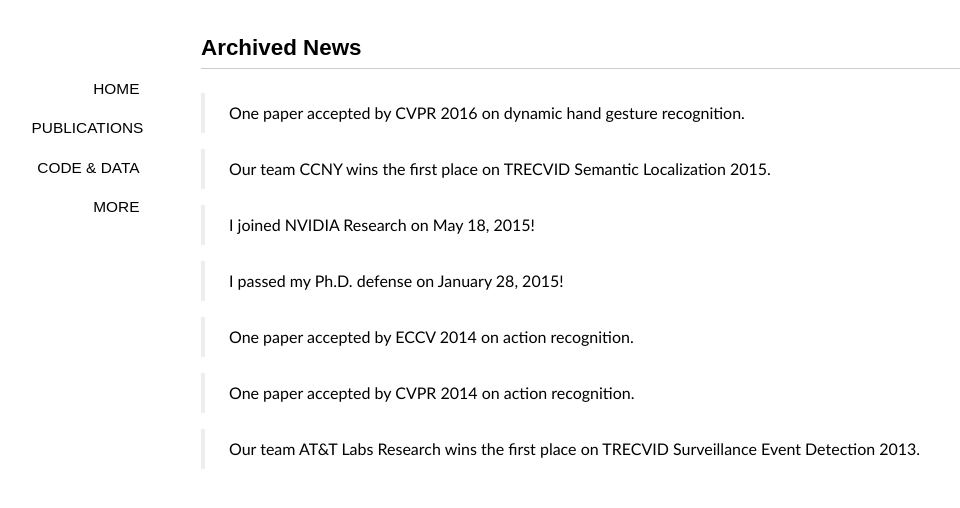
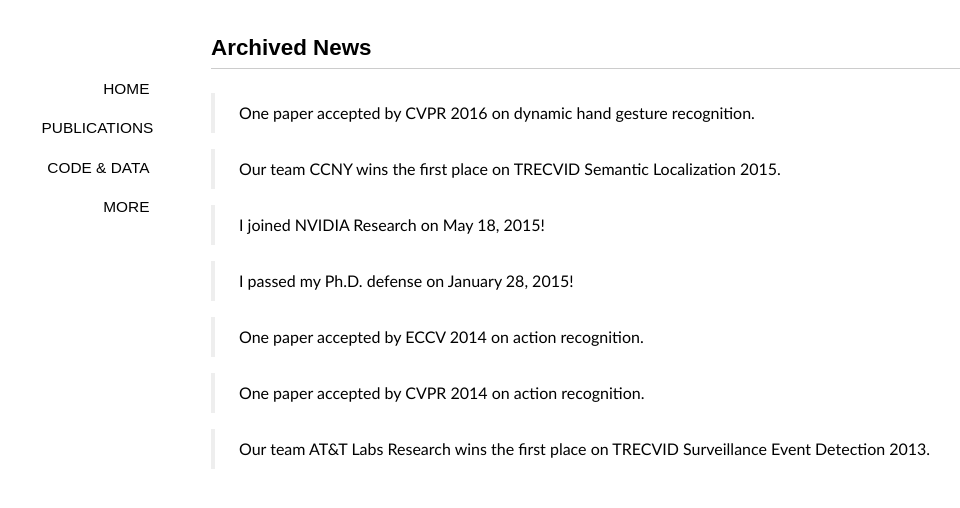
Before and after one commit to xiaodongyang/xiaodongyang.github.io, a Jekyll site: the page built from news.md, in a window 1280 px wide. Shown: the top 508 px of the page, without its empty margins (49-1009 px from the left). Built offline with Jekyll 4.4.1, drawn with Linux system fonts in a browser that asks for light colours; some web fonts are replaced.

Commit message:
Update style.css

```diff
--- a/media/css/style.css
+++ b/media/css/style.css
@@ -25,7 +25,7 @@
 blockquote{display:block;text-align:justify;border-left:4px solid #eeeeee;}
 blockquote{margin:1em 0em;padding-left:1.5em;}
 blockquote p{margin:0;padding:.5em 0;}
-#container{width:780px;margin:2em auto;display:block;padding:0 2em;}
+#container{width:760px;margin:2em auto;display:block;padding:0 2em;}
 .content{font-size:16px;line-height:24px;}
 .content h1{padding:.5em 0;}
 .content img{max-width:600px;display:block;margin:4px auto;-webkit-box-shadow:#999 1px 1px 4px;-moz-box-shadow:#999 1px 1px 4px;box-shadow:#999 1px 1px 4px;}
```
